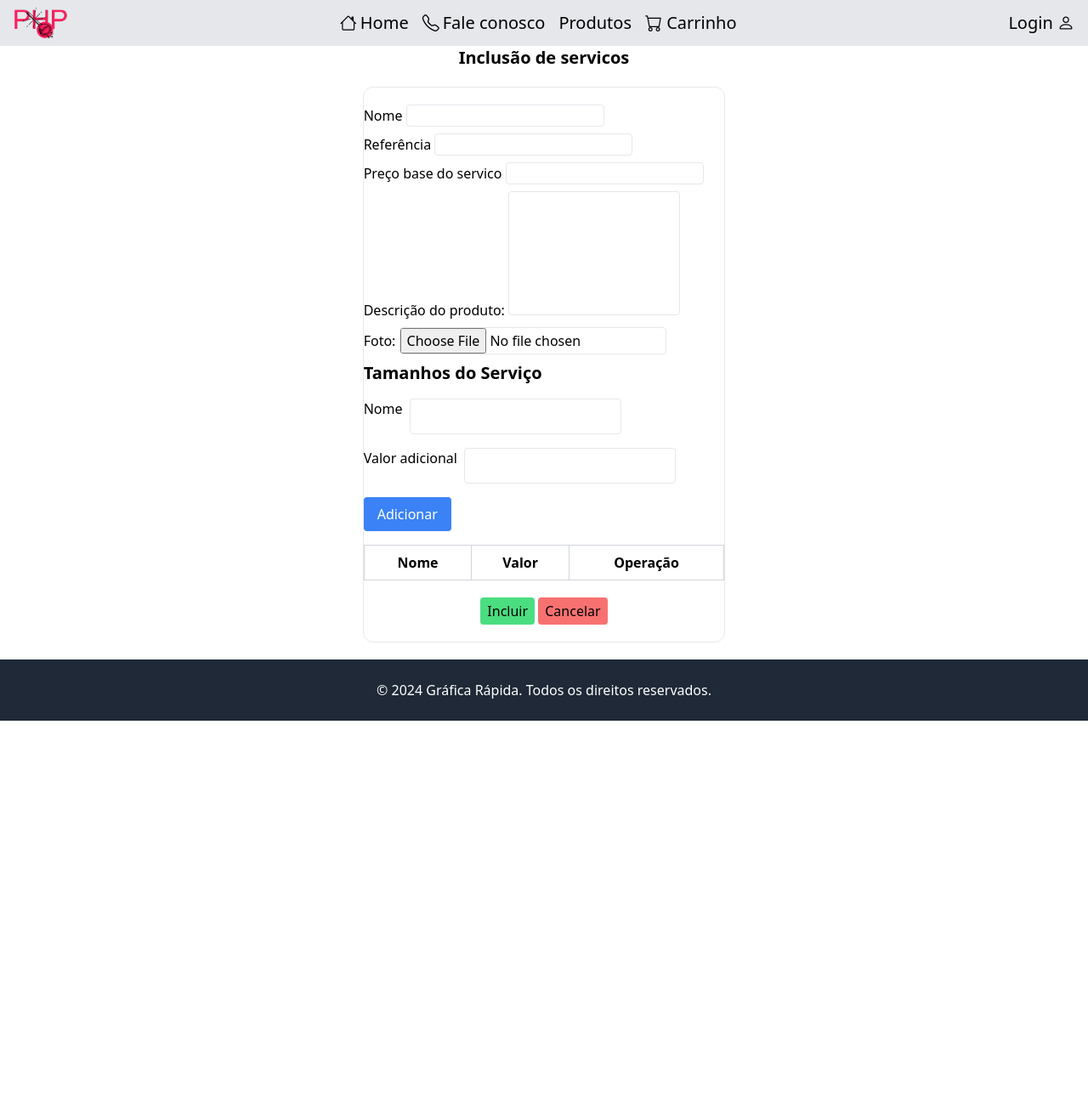
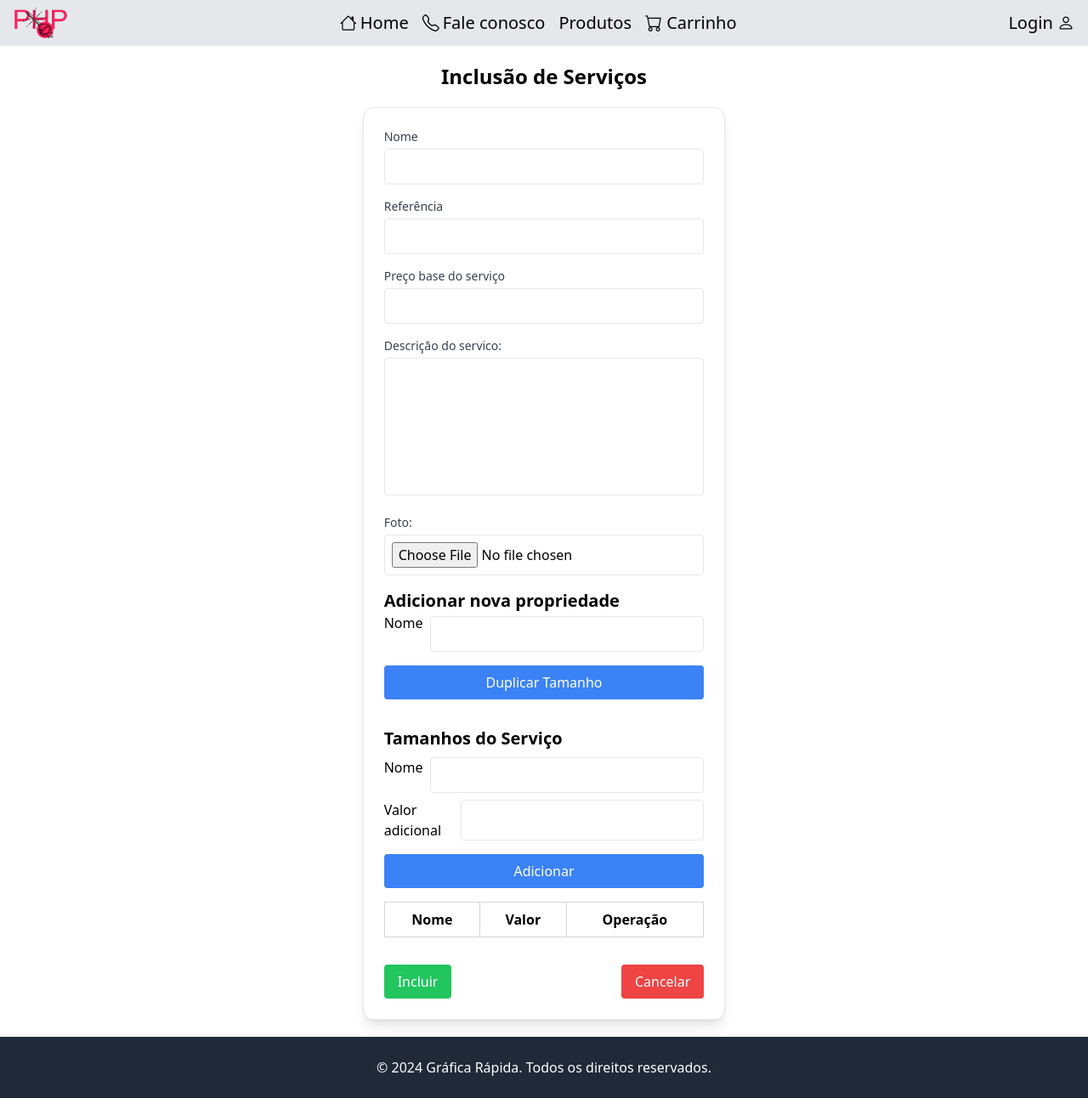
Before and after one commit to PrenholatoChris/dev-web-php, a PHP site: page /formService.php in a window 1280 px wide. Shown: the whole page at 85% size. Before the commit the page ends 848 px from the top, so only its background shows below. Run offline with PHP 8.4, Linux system fonts and the light colour scheme; lists and menus that the app fills with data are empty; some libraries are stand-ins or nearby versions.

Commit message:
Services com varias propriedades

```diff
--- a/src/classes/sizes.inc.php
+++ b/src/classes/sizes.inc.php
@@ -4,10 +4,12 @@
         private $id;
         private $name;
         private $price;
+        private $type;
 
-        public function setSizes($name, $price, $id = null) {
+        public function setSizes($name, $price, $type, $id = null) {
             $this->id = $id;
             $this->name = $name;
+            $this->type = $type;
             $this->price = $price;
         }
 
--- a/src/controllers/serviceController.php
+++ b/src/controllers/serviceController.php
@@ -15,13 +15,13 @@
         $vPrice = $_REQUEST['vPrice'];
         $vDescription = $_REQUEST['vDescription'];
 
-        $sizes = $_REQUEST['sizes'];
+        $sizes = $_REQUEST['props'];
         $sizes = json_decode($sizes, true);
 
         $list = array();
         foreach ($sizes as $size) {
             $s = new Sizes();
-            $s->setSizes($size['name'], $size['price'], $size['id']);
+            $s->setSizes($size['name'], $size['price'], $size['tipo'], $size['id']);
             $list[] = $s;
         }
 
--- a/src/controllers/usuarioController.php
+++ b/src/controllers/usuarioController.php
@@ -78,7 +78,7 @@
             if(isset($_SESSION['carrinho'])){
                 header("Location: ../views/showCart.php");
             }else{
-                header("Location: produtoController.php?vOpcao=3");
+                header("Location: serviceController.php?vOpcao=2");
             }
 
         }else{
--- /dev/null
+++ b/src/script/propertieDuplicator.js
@@ -0,0 +1,47 @@
+document
+  .getElementById("duplicate-button")
+  .addEventListener("click", function () {
+    // Obter o valor do input
+    const tipoNovaPropriedade = document.getElementById(
+      "tipoNovaPropriedade"
+    ).value;
+
+    if (tipoNovaPropriedade.trim() === "") {
+      alert("Por favor, insira um nome para a nova propriedade.");
+      return;
+    }
+
+    // Clonar o bloco de serviço inteiro
+    const servicesContainer = document.getElementById("services-container");
+    const clonedContainer = servicesContainer.cloneNode(true);
+
+    // Gerar um novo ID para o container clonado para evitar IDs duplicados
+    clonedContainer.id = `services-container-${Math.random()
+      .toString(36)
+      .substr(2, 9)}`;
+
+    // Limpar os dados dentro da tabela do container clonado
+    const tableBody = clonedContainer.querySelector("#services-table-body");
+    if (tableBody) {
+      tableBody.innerHTML = ""; // Remove todas as linhas da tabela
+      tableBody.setAttribute("data-tipo", tipoNovaPropriedade);
+    }
+
+    // Modificar o conteúdo do clone: alterar o valor do input "name"
+    const nameInput = clonedContainer.querySelector('input[name="name"]');
+    if (nameInput) {
+      nameInput.value = "";
+    }
+
+    // Alterar o título da nova seção com base no valor do input
+    const clonedTitle = clonedContainer.querySelector("p");
+    if (clonedTitle) {
+      clonedTitle.textContent = `${tipoNovaPropriedade} do Serviço`;
+    }
+
+    // Adicionar o container clonado como irmão imediato
+    servicesContainer.insertAdjacentElement("afterend", clonedContainer);
+
+    // Limpar o input após a duplicação
+    document.getElementById("tipoNovaPropriedade").value = "";
+  });
--- a/src/views/formService.php
+++ b/src/views/formService.php
@@ -1,43 +1,57 @@
 <?php
   require_once "./includes/header.php";
 ?>
-<h1 class="text-center font-bold text-xl">Inclusão de servicos</h1>
+<h1 class="text-center font-bold text-2xl my-5">Inclusão de Serviços</h1>
 
 <div class="flex justify-center w-full mb-5 mt-5">
-  <form id="form" action="../controllers/serviceController.php?vOpcao=1" method="post" class="border w-1/3 h-fit items-center flex flex-col gap-2 rounded-xl pt-5 pb-5" enctype="multipart/form-data">
-    <div class="columns-md">
-      <label for="vName" class="form-label">Nome</label>
-      <input type="text" class="border rounded w-max" name="vName">
-    </div>
-    <div class="columns-md">
-      <label for="vRef" class="form-label">Referência</label>
-      <input type="text" class="border rounded w-max" name="vRef">
-    </div>
-    <div class="columns-md">
-      <label for="vPrice" class="form-label">Preço base do servico</label>
-      <input type="text" class="border rounded w-max" name="vPrice">
-    </div>
-    <div class="columns-md">
-      <label for="vDescription" class="form-label">Descrição do produto: </label>
-      <textarea class="border rounded w-max h-fit" name="vDescription" rows="6" style="resize: none"></textarea>
-    </div>
-    <div class="columns-md">
-      <label for="vImage" class="form-label">Foto:</label>
-      <input type="file" class="border rounded w-max" name="vImage">
+  <form id="form" action="../controllers/serviceController.php?" method="post" class="border w-1/3 h-fit items-center flex flex-col gap-4 rounded-xl p-6 bg-white shadow-lg" enctype="multipart/form-data">
+
+    <div class="w-full">
+      <label for="vName" class="block text-sm font-medium text-gray-700">Nome</label>
+      <input type="text" class="border rounded w-full p-2 mt-1 focus:ring focus:ring-blue-300" name="vName" required>
     </div>
 
-    <div class="columns-md">
-        <p class="text-xl font-bold mb-4">Tamanhos do Serviço</p>
-        <div id="service-form">
-            <div class="flex flex-row mb-4">
+    <div class="w-full">
+      <label for="vRef" class="block text-sm font-medium text-gray-700">Referência</label>
+      <input type="text" class="border rounded w-full p-2 mt-1 focus:ring focus:ring-blue-300" name="vRef" required>
+    </div>
+
+    <div class="w-full">
+      <label for="vPrice" class="block text-sm font-medium text-gray-700">Preço base do serviço</label>
+      <input type="text" class="border rounded w-full p-2 mt-1 focus:ring focus:ring-blue-300" name="vPrice" required>
+    </div>
+
+    <div class="w-full">
+      <label for="vDescription" class="block text-sm font-medium text-gray-700">Descrição do servico:</label>
+      <textarea class="border rounded w-full h-fit p-2 mt-1 focus:ring focus:ring-blue-300" name="vDescription" rows="6" style="resize: none" required></textarea>
+    </div>
+
+    <div class="w-full">
+      <label for="vImage" class="block text-sm font-medium text-gray-700">Foto:</label>
+      <input type="file" class="border rounded w-full p-2 mt-1 focus:ring focus:ring-blue-300" name="vImage">
+    </div>
+
+    <div class="flex flex-col w-full">
+      <h2 class="text-xl font-bold">Adicionar nova propriedade</h2>
+      <div class="flex">
         <label for="name" class="form-label mr-2">Nome</label>
-                <input type="text" id="name" name="name" class="border rounded w-max p-2">
+        <input type="text" id="tipoNovaPropriedade" class="flex flex-row mb-4 border rounded w-full p-2 mt-1 focus:ring focus:ring-blue-300">
+      </div>
+      <button type="button" id="duplicate-button" class="bg-blue-500 text-white px-4 py-2 rounded hover:bg-blue-600">Duplicar Tamanho</button>
+    </div>
+
+    <div id="services-container" class="w-full mt-4">
+      <p class="text-xl font-bold mb-2">Tamanhos do Serviço</p>
+      <div id="service-form" class="flex flex-col mb-4">
+          <div class="flex flex-row mb-2">
+              <label for="name" class="form-label mr-2">Nome</label>
+              <input type="text" id="name" name="name" class="border rounded w-full p-2">
           </div>
           <div class="flex flex-row mb-4">
               <label for="price" class="form-label mr-2">Valor adicional</label>
-                <input type="text" id="price" name="price" class="border rounded w-max p-2">
+              <input type="text" id="price" name="price" class="border rounded w-full p-2">
           </div>
-            <button type="button" id="add-button" class="bg-blue-500 text-white px-4 py-2 rounded">Adicionar</button>
+          <button type="button" id="add-button" class="bg-blue-500 text-white px-4 py-2 rounded hover:bg-blue-600" onclick="addRow(this)">Adicionar</button>
       </div>
 
       <table class="mt-4 border-collapse border border-gray-200 w-full">
@@ -49,7 +63,7 @@
                   <th class="border border-gray-300 p-2">Operação</th>
               </tr>
           </thead>
-            <tbody id="services-table-body">
+          <tbody id="services-table-body" data-tipo='tamanho'>
             <!-- Template para nova linha -->
             <template id="size-template">
               <tr>
@@ -57,7 +71,7 @@
                 <td class="border border-gray-300 p-2"></td>
                 <td class="border border-gray-300 p-2"></td>
                 <td class="border border-gray-300 p-2">
-                    <button type="button" class="bg-red-500 text-white px-2 py-1 rounded" onclick="removeRow(this)">Remover</button>
+                  <button type="button" class="bg-red-500 text-white px-2 py-1 rounded hover:bg-red-600" onclick="removeRow(this)">Remover</button>
                 </td>
               </tr>
             </template>
@@ -65,14 +79,16 @@
       </table>
     </div>
 
-    <div class="">
-      <button type="submit" class="px-2 py-1 bg-green-400 rounded w-max-2xl mt-3 hover:bg-green-300">Incluir</button>
-      <button type="reset" class="px-2 py-1 bg-red-400 rounded w-max-2xl mt-3 hover:bg-red-300">Cancelar</button>
+    <div class="flex justify-between w-full mt-4">
+      <button type="submit" class="px-4 py-2 bg-green-500 text-white rounded hover:bg-green-600">Incluir</button>
+      <button type="reset" class="px-4 py-2 bg-red-500 text-white rounded hover:bg-red-600">Cancelar</button>
     </div>
+
     <input type="hidden" name="vOpcao" value="1">
     <input type="hidden" name="vType" value="s">
   </form>
 </div>
 
+<script type="text/javascript" src="../script/propertieDuplicator.js"></script>
 <script type="text/javascript" src="../script/tableService.js"></script>
 <?php require_once "./includes/footer.php"; ?>
--- a/src/views/includes/headerAdmin.php
+++ b/src/views/includes/headerAdmin.php
@@ -54,7 +54,7 @@
             <li><a href="../controllers/vendaController.php?vOpcao=2" class="items-center"><i class="bi-receipt bi"></i> Vendas</a></li>
             <li><a href="showCart.php" class="items-center"><i class="bi bi-cart"></i> Carrinho</a></li>
         </ul>
-        <a id="dropdownDefaultButtonUser" data-dropdown-trigger="hover" data-dropdown-toggle="dropdownUser" href="userProfile.php" class="items-center flex flex-row" type="button"><?= $usuario->username ?> <i class="bi-person"></i> </a>
+        <a id="dropdownDefaultButtonUser" data-dropdown-trigger="hover" data-dropdown-toggle="dropdownUser" href="userProfile.php" class="items-center flex flex-row" type="button"> <i class="bi-caret-down-fill text-sm"></i> <?= $usuario->username ?> <i class="bi-person"></i> </a>
         <div id="dropdownUser" class="z-10 absolute hidden bg-white divide-y divide-gray-100 rounded-lg shadow w-44">
             <ul class="py-2 text-sm text-gray-700" aria-labelledby="dropdownDefaultButtonUser">
                 <li>
```
Also changed, not shown: modelo-daniel.sql (+6 -5 lines), src/dao/serviceDAO.inc.php (+25 -7 lines), src/script/tableService.js (+40 -17 lines), src/views/formAtualizarService.php (+115 -40 lines), src/assets/images/12.jpg (added), src/assets/images/14.jpg (added), src/assets/images/fdsaf.jpg (added). Lines whose indentation alone changed are shown as unchanged.
